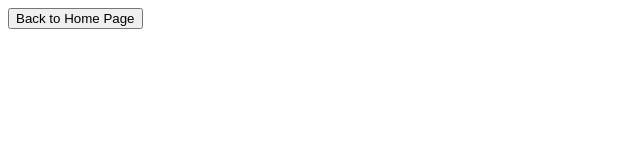
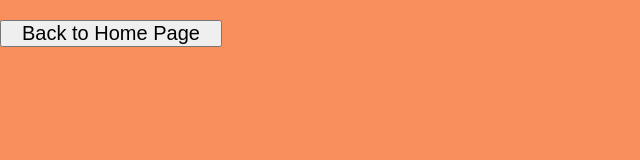
Before and after one commit to kquarantajr/project2, a plain HTML site: page second.html in a window 1280 px wide. Shown: the whole page, without its empty margins (0-640 px from the left). Drawn offline with Linux system fonts and the light colour scheme.

```diff
--- a/second.html
+++ b/second.html
@@ -5,8 +5,11 @@
     <meta http-equiv="X-UA-Compatible" content="IE=edge">
     <meta name="viewport" content="width=device-width, initial-scale=1.0">
     <title>Password Result</title>
+    <link href="style.css" rel="stylesheet" />
+    <script defer src="second.js"></script>
 </head>
 <body>
-    <button id="homeButton">Back to Home Page</button>
+    <button id="homeButton"><a href="index.html">Back to Home Page</a></button>
+
 </body>
 </html>
--- a/style.css
+++ b/style.css
@@ -38,6 +38,10 @@
     margin: 1em 0;
     font-size: 1em;
 }
+a{
+    text-decoration: none;
+    color: black;
+}
 #pwDisplay{
     display: inline-block;
     font-size: 1rem;
```
Also changed, not shown: index.html (+1 -2 lines), script.js (+4 -7 lines), second.js (deleted).
